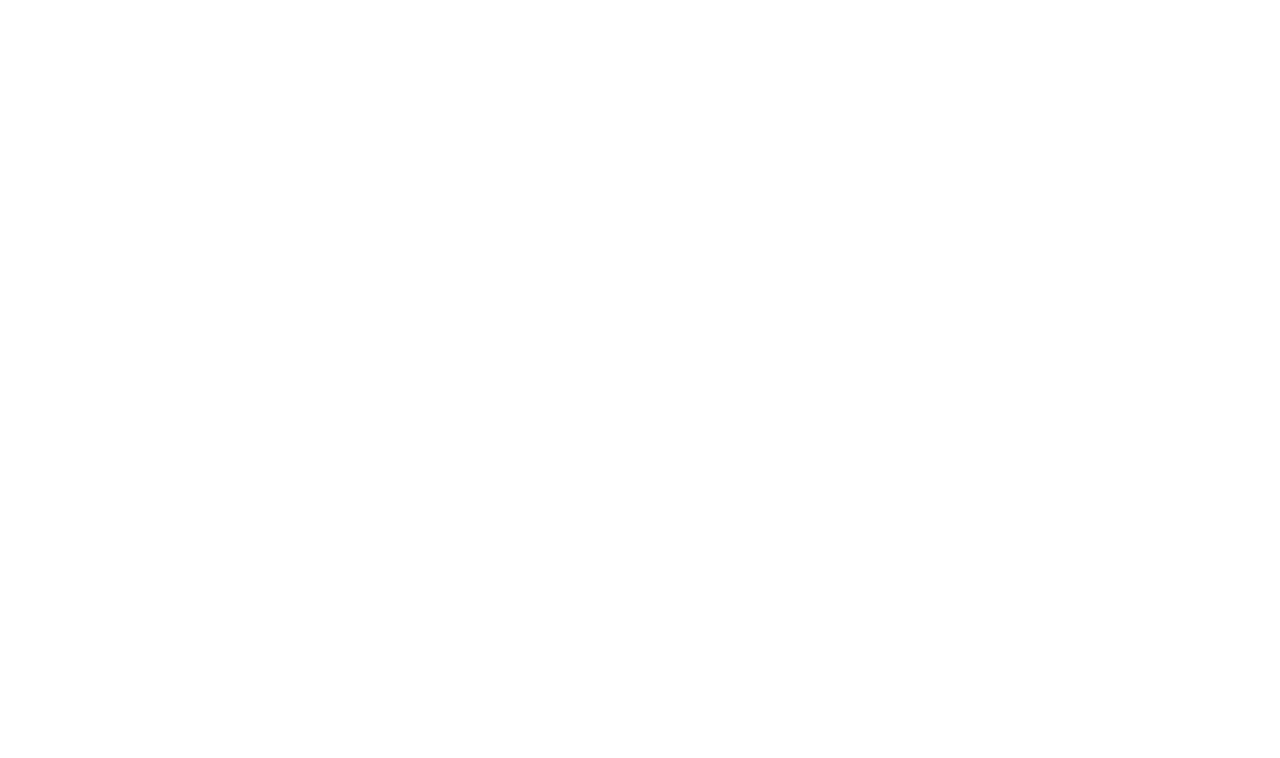
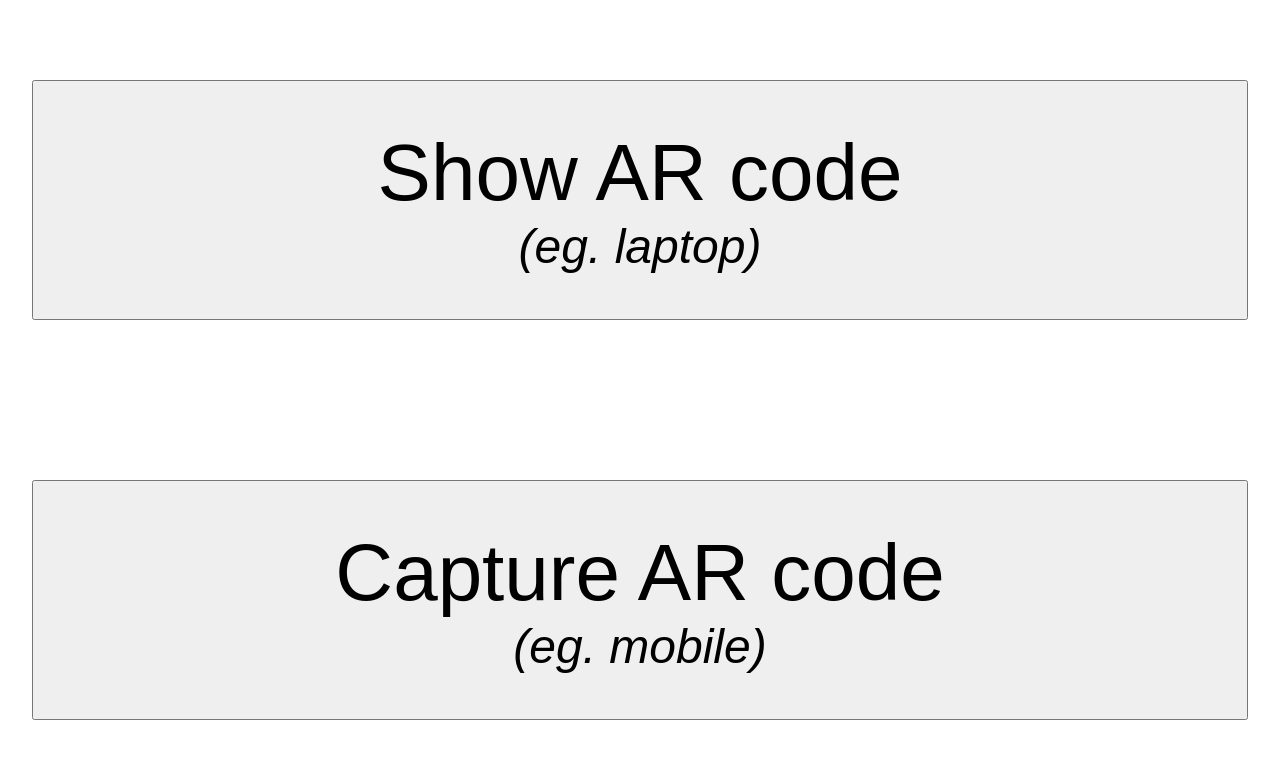
Before and after one commit to benfoxall/ra, a website: page docs/index.html in a window 1280 px wide. Drawn offline with Linux system fonts and the light colour scheme.

Commit message:
Buttons to start things

```diff
--- a/docs/index.html
+++ b/docs/index.html
@@ -3,6 +3,7 @@
   <head>
     <meta charset="utf-8">
     <title>RA</title>
+    <meta name="viewport" content="width=device-width, initial-scale=1.0">
     <style media="screen">
     body {margin:0}
 
@@ -34,9 +35,40 @@
       transform: scale(0.75) rotate(90deg) rotateX(90deg);
       background-color: #f08;
     }
+
+    #actions {
+      text-align: center;
+      display: flex;
+      flex-direction: column;
+      min-height: 100vh;
+    }
+    button {
+      display: block;
+      font-size: 10vmin;
+      margin: auto 4vmin;
+      height: 30vmin;
+    }
+    button em {
+      display: block;
+      font-size: .6em;
+    }
+
+    canvas {width: 100vw}
     </style>
   </head>
   <body>
+    <div id="actions">
+
+      <button id="show">
+        Show AR code <em>(eg. laptop)</em>
+      </button>
+
+      <button id="capture">
+        Capture AR code <em>(eg. mobile)</em>
+      </button>
+
+    </div>
+
     <script src="main.js"></script>
   </body>
 </html>
```
